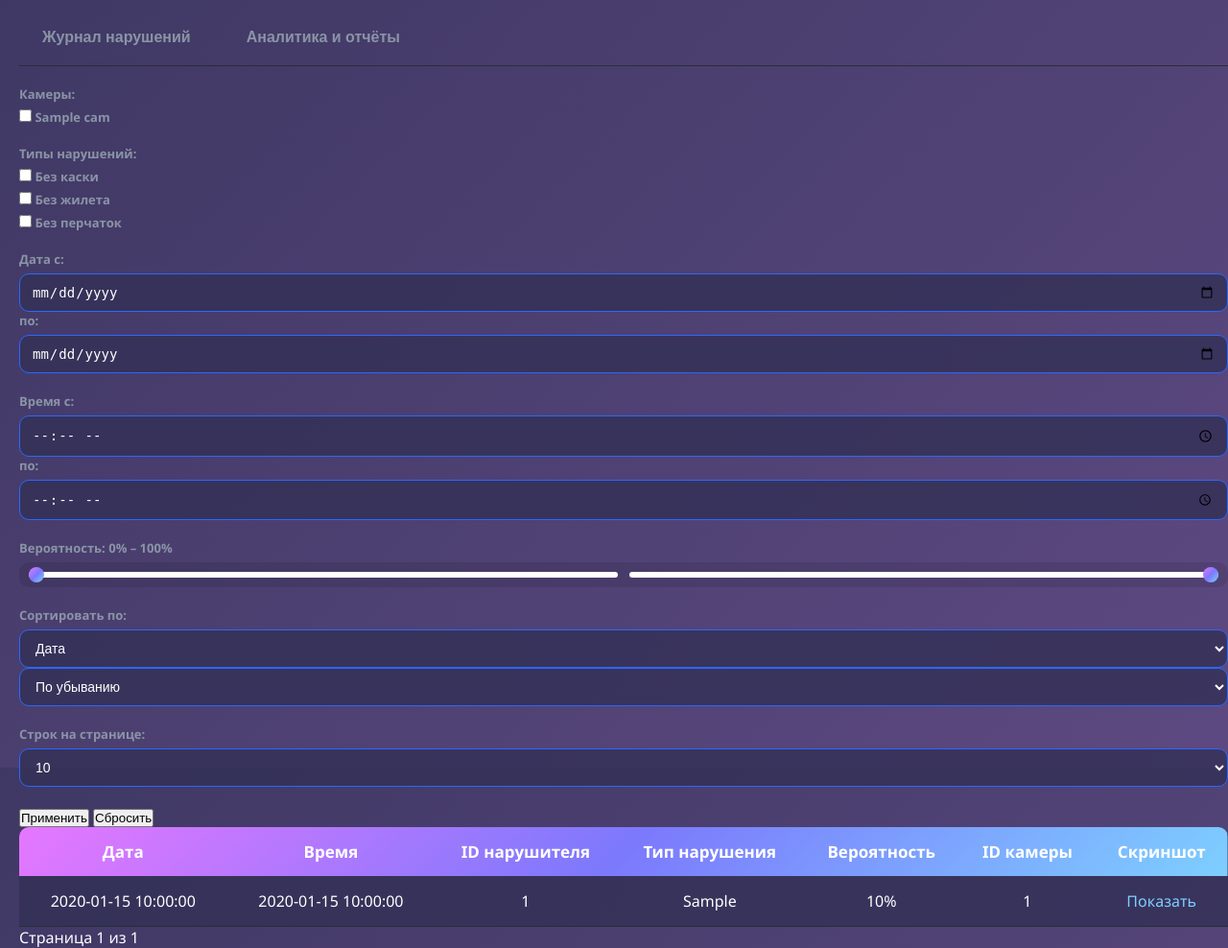
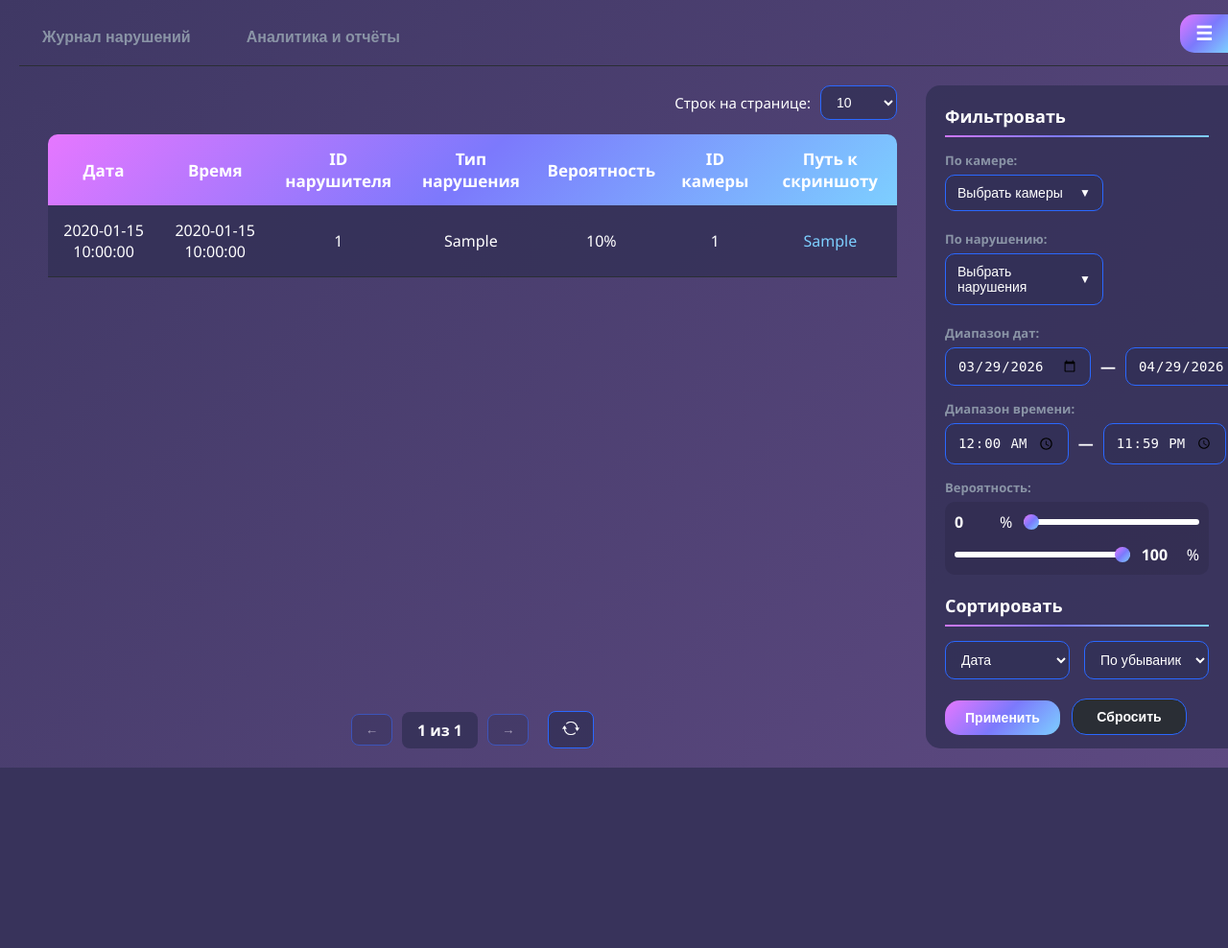
Before and after one commit to Slava-Malygina/Computer-vision-system-for-PPE-monitoring, a Flask app: template PPE_detection/web/templates/journal.html in a window 1280 px wide. Shown: the whole page at 96% size. After the commit the page ends 800 px from the top, so only its background shows below. Run offline with Flask 3, Linux system fonts and the light colour scheme; the template is opened without the code that fills it: most values are stand-ins (such as "Sample title", 1, 10 or a date in 2020).

Commit message:
- Merged 01/05/2026 into main
Signed-off-by: RayEi <storozhenko.vicktoria@yandex.ru>

```diff
--- a/PPE_detection/web/app.py
+++ b/PPE_detection/web/app.py
@@ -4,7 +4,7 @@ from pathlib import Path
 sys.path.insert(0, str(Path(__file__).parent.parent))
 
 from flask import Flask, request, render_template, url_for, redirect
-from database.sqlite_logger import SQLiteLogger
+from modules.database.sqlite_logger import SQLiteLogger
 
 DB_PATH = Path(__file__).parent.parent / "logs" / "violations.db"
 app = Flask(__name__)
@@ -66,11 +66,45 @@ def journal():
         **filters
     )
 
+
     count_filters = {k: v for k, v in filters.items() if k not in ('sort_by', 'sort_order')}
     total = logger.get_violations_count(**count_filters)
 
     total_pages = (total + per_page - 1) // per_page if total > 0 else 1
     all_cameras = get_unique_camera_ids()
+
+    print("\n" + "=" * 50)
+    print("СТАТИСТИКА ПО БД:")
+
+    # Проверяем все уникальные типы нарушений
+    conn = logger.connection
+    cursor = conn.cursor()
+
+    cursor.execute("SELECT DISTINCT violation_type, COUNT(*) as cnt FROM violations GROUP BY violation_type")
+    types_stats = cursor.fetchall()
+    for row in types_stats:
+        print(f"  {row['violation_type']}: {row['cnt']} записей")
+
+    # Проверяем записи за 30 апреля
+    cursor.execute("SELECT date, violation_type, camera_id FROM violations WHERE date = '2026-04-30' LIMIT 20")
+    april_30 = cursor.fetchall()
+    print(f"\nЗаписи за 2026-04-30 (первые 20):")
+    for row in april_30:
+        print(f"  {row['date']} | {row['violation_type']} | {row['camera_id']}")
+
+    # Проверяем, есть ли no_helmet в принципе
+    cursor.execute("SELECT COUNT(*) as cnt FROM violations WHERE violation_type = 'no_helmet'")
+    no_helmet_count = cursor.fetchone()['cnt']
+    print(f"\nВсего записей с no_helmet: {no_helmet_count}")
+
+    if no_helmet_count > 0:
+        cursor.execute("SELECT date, time, camera_id FROM violations WHERE violation_type = 'no_helmet' LIMIT 5")
+        samples = cursor.fetchall()
+        print("Примеры записей с no_helmet:")
+        for row in samples:
+            print(f"  {row['date']} {row['time']} | {row['camera_id']}")
+
+    print("=" * 50 + "\n")
 
     return render_template(
         'journal.html',
--- a/PPE_detection/web/static/css/style.css
+++ b/PPE_detection/web/static/css/style.css
@@ -54,7 +54,8 @@ body {
 
 
 .table-wrapper {
-    flex: 5;
+    flex: 1;
+    min-width: 0;
     background: transparent;
     border-radius: 15px;
     padding-left: 30px;
@@ -65,7 +66,7 @@ body {
 }
 
 .right-panel {
-    flex: 2;
+    flex: 0 0 25%;
     background: rgba(50, 48, 85, 0.8);
     border-radius: 15px 0 0 15px;
     padding: 20px;
--- a/PPE_detection/web/templates/journal.html
+++ b/PPE_detection/web/templates/journal.html
@@ -1,166 +1,151 @@
 {% extends "base.html" %}
 
 {% block content %}
-<div class="filters-panel">
-    <form method="get" action="{{ url_for('journal') }}" id="filter-form">
+
+<button id="toggle-panel-btn" class="btn-toggle-fixed">☰</button>
+<div class="main-layout">
+    <div class="table-wrapper" id="table-wrapper">
+        <div class="per-page-selector top">
+            <label>Строк на странице:</label>
+            <select id="per-page">
+                <option value="10" {% if per_page == 10 %}selected{% endif %}>10</option>
+                <option value="25" {% if per_page == 25 %}selected{% endif %}>25</option>
+                <option value="50" {% if per_page == 50 %}selected{% endif %}>50</option>
+                <option value="100" {% if per_page == 100 %}selected{% endif %}>100</option>
+            </select>
+        </div>
+       <div class="table-scroll-container">
+        <table class="violations-table">
+            <thead>
+                <tr>
+                    <th>Дата</th>
+                    <th>Время</th>
+                    <th>ID нарушителя</th>
+                    <th>Тип нарушения</th>
+                    <th>Вероятность</th>
+                    <th>ID камеры</th>
+                    <th>Путь к скриншоту</th>
+                </tr>
+            </thead>
+                <tbody id="violations-tbody">
+                    {% for v in violations %}
+                    <tr data-camera="{{ v.camera_id }}" data-type="{{ v.violation_type }}">
+                        <td>{{ v.date }}</td>
+                        <td>{{ v.time }}</td>
+                        <td>{{ v.human_id }}</td>
+                        <td>{{ v.violation_type }}</td>
+                        <td>{{ "%.0f"|format(v.confidence * 100) }}%</td>
+                        <td>{{ v.camera_id }}</td>
+                        <td><a href="{{ v.screenshot_path }}" target="_blank">{{ v.screenshot_path }}</a></td>
+                    </tr>
+                    {% endfor %}
+                </tbody>
+        </table>
+        </div>
+        <div class="pagination-panel bottom">
+            <div class="pagination-controls">
+                <button id="prev-page" {% if page <= 1 %}disabled{% endif %}>←</button>
+                <span id="page-info">{{ page }} из {{ total_pages }}</span>
+                <button id="next-page" {% if page >= total_pages %}disabled{% endif %}>→</button>
+            </div>
+            <button id="refresh-btn" class="refresh-btn">
+                <img src="{{ url_for('static', filename='icons/refresh_icn.png') }}" alt="Обновить" style="width: 18px; height: 18px;">
+            </button>
+        </div>
+    </div>
+
+    <div class="right-panel" id="right-panel">
+
+        <div class="filter-section">
+            <h3>Фильтровать</h3>
+
             <div class="filter-group">
-            <label>Камеры:</label>
-            <div class="check-group">
-                {% for cam in all_cameras %}
-                <label>
-                    <input type="checkbox" name="camera_id" value="{{ cam }}" {% if filters.camera_id and cam in filters.camera_id %}checked{% endif %}>
-                    {{ cam }}
-                </label>
-                {% endfor %}
+                <label>По камере:</label>
+                <div class="dropdown-checkbox">
+                    <button type="button" class="dropdown-btn" id="camera-dropdown-btn">
+                        Выбрать камеры <span class="arrow">▼</span>
+                    </button>
+                    <div class="dropdown-content" id="camera-dropdown">
+                        <label><input type="checkbox" value="rtsp://localhost:8554/stream1" checked> rtsp://localhost:8554/stream1</label>
+                        <label><input type="checkbox" value="rtsp://localhost:8554/stream2" checked> rtsp://localhost:8554/stream2</label>
+                        <label><input type="checkbox" value="rtsp://localhost:8554/stream3" checked> rtsp://localhost:8554/stream3</label>
+                        <label><input type="checkbox" value="rtsp://localhost:8554/stream4" checked> rtsp://localhost:8554/stream4</label>
+
+                        <label><input type="checkbox" value="other" checked id="other-cameras-checkbox"> Другое (веб-камера, видео и т.д.)</label>
+                    </div>
                 </div>
             </div>
 
             <div class="filter-group">
-            <label>Типы нарушений:</label>
-            <div class="check-group">
-                <label><input type="checkbox" name="violation_type" value="no_helmet" {% if filters.violation_type and 'no_helmet' in filters.violation_type %}checked{% endif %}> Без каски</label>
-                <label><input type="checkbox" name="violation_type" value="no_vest" {% if filters.violation_type and 'no_vest' in filters.violation_type %}checked{% endif %}> Без жилета</label>
-                <label><input type="checkbox" name="violation_type" value="no_gloves" {% if filters.violation_type and 'no_gloves' in filters.violation_type %}checked{% endif %}> Без перчаток</label>
+                <label>По нарушению:</label>
+                <div class="dropdown-checkbox">
+                    <button type="button" class="dropdown-btn" id="violation-dropdown-btn">
+                        Выбрать нарушения <span class="arrow">▼</span>
+                    </button>
+                    <div class="dropdown-content" id="violation-dropdown">
+                        <label><input type="checkbox" value="Без каски" checked> Без каски</label>
+                        <label><input type="checkbox" value="Без жилета" checked> Без жилета</label>
+                        <label><input type="checkbox" value="Без перчаток" checked> Без перчаток</label>
+                    </div>
+                </div>
+            </div>
+
+
+            <div class="filter-group date-range-group">
+                <label>Диапазон дат:</label>
+                <div class="date-range-row">
+                    <input type="date" id="date-from" value="2026-03-29">
+                    <span>—</span>
+                    <input type="date" id="date-to" value="2026-04-29">
+                </div>
+            </div>
+
+            <div class="filter-group time-range-group">
+                <label>Диапазон времени:</label>
+                <div class="time-range-row">
+                    <input type="time" id="time-from" value="00:00">
+                    <span>—</span>
+                    <input type="time" id="time-to" value="23:59">
                 </div>
             </div>
 
             <div class="filter-group">
-            <label>Дата с:</label>
-            <input type="date" name="date_from" value="{{ filters.start_date or '' }}">
-            <label>по:</label>
-            <input type="date" name="date_to" value="{{ filters.end_date or '' }}">
+                <label>Вероятность:</label>
+                <div class="range-slider">
+                    <span id="prob-min-value">0</span>%
+                    <input type="range" id="prob-min" min="0" max="100" value="0">
+                    <input type="range" id="prob-max" min="0" max="100" value="100">
+                    <span id="prob-max-value">100</span>%
                 </div>
-
-        <div class="filter-group">
-            <label>Время с:</label>
-            <input type="time" name="time_from" value="{{ filters.start_time or '' }}">
-            <label>по:</label>
-            <input type="time" name="time_to" value="{{ filters.end_time or '' }}">
-        </div>
-
-        <div class="filter-group">
-            <label>Вероятность:
-                <span id="min-val">{{ (filters.min_confidence or 0) * 100 }}</span>% –
-                <span id="max-val">{{ (filters.max_confidence or 100) * 100 }}</span>%
-            </label>
-            <div class="range-slider">
-                <input type="range" name="min_confidence" id="min-conf" min="0" max="100" step="1" value="{{ (filters.min_confidence or 0) * 100 }}">
-                <input type="range" name="max_confidence" id="max-conf" min="0" max="100" step="1" value="{{ (filters.max_confidence or 100) * 100 }}">
             </div>
         </div>
 
-        <div class="filter-group">
-            <label>Сортировать по:</label>
-            <select name="sort_by">
-                <option value="date" {{ 'selected' if filters.sort_by == 'date' else '' }}>Дата</option>
-                <option value="time" {{ 'selected' if filters.sort_by == 'time' else '' }}>Время</option>
-                <option value="confidence" {{ 'selected' if filters.sort_by == 'confidence' else '' }}>Вероятность</option>
+        <div class="filter-section">
+            <h3>Сортировать</h3>
+            <div class="filter-group sort-group">
+                <select id="sort-field">
+                    <option value="date">Дата</option>
+                    <option value="time">Время</option>
+                    <option value="confidence">Вероятность</option>
                 </select>
-            <select name="sort_order">
-                <option value="DESC" {{ 'selected' if filters.sort_order == 'DESC' else '' }}>По убыванию</option>
-                <option value="ASC" {{ 'selected' if filters.sort_order == 'ASC' else '' }}>По возрастанию</option>
+                <select id="sort-order">
+                    <option value="DESC">По убыванию</option>
+                    <option value="ASC">По возрастанию</option>
                 </select>
             </div>
-
-        <div class="filter-group">
-            <label>Строк на странице:</label>
-            <select name="per_page">
-                <option value="10" {{ 'selected' if per_page == 10 else '' }}>10</option>
-                <option value="25" {{ 'selected' if per_page == 25 else '' }}>25</option>
-                <option value="50" {{ 'selected' if per_page == 50 else '' }}>50</option>
-                <option value="100" {{ 'selected' if per_page == 100 else '' }}>100</option>
-            </select>
         </div>
 
-        <div class="filter-actions">
-            <button type="submit">Применить</button>
-            <button type="reset" id="reset-btn">Сбросить</button>
+        <div class="filter-buttons">
+            <button id="apply-filters" class="btn-primary">Применить</button>
+            <button id="reset-filters" class="btn-secondary">Сбросить</button>
         </div>
-    </form>
     </div>
+</div>
+<script src="{{ url_for('static', filename='js/journal.js') }}"></script>
+<script>
 
-<div class="table-container">
-    <table class="violations-table">
-        <thead>
-            <tr>
-                <th>Дата</th><th>Время</th><th>ID нарушителя</th>
-                <th>Тип нарушения</th><th>Вероятность</th><th>ID камеры</th>
-                <th>Скриншот</th>
-            </tr>
-        </thead>
-        <tbody>
-            {% for v in violations %}
-            <tr>
-                <td>{{ v.date }}</td>
-                <td>{{ v.time }}</td>
-                <td>{{ v.human_id }}</td>
-                <td>
-                    {% if v.violation_type == 'no_helmet' %}Без каски
-                    {% elif v.violation_type == 'no_vest' %}Без жилета
-                    {% elif v.violation_type == 'no_gloves' %}Без перчаток
-                    {% else %}{{ v.violation_type }}
-                    {% endif %}
-                </td>
-                <td>{{ "%.0f"|format(v.confidence * 100) }}%</td>
-                <td>{{ v.camera_id }}</td>
-                <td>
-                    {% if v.screenshot_path %}
-                        <a href="{{ url_for('serve_violation', filename=v.screenshot_path) }}" target="_blank">Показать</a>
-                    {% else %}
-                        —
-                    {% endif %}
-                </td>
-            </tr>
-            {% else %}
-            <tr><td colspan="7" style="text-align: center;">Нет данных</td></tr>
-            {% endfor %}
-        </tbody>
-    </table>
-</div>
-
-<div class="pagination">
-    {% if page > 1 %}
-        <a href="{{ url_for('journal', page=page-1, **request.args) }}">← Назад</a>
-    {% endif %}
-    <span>Страница {{ page }} из {{ total_pages }}</span>
-    {% if page < total_pages %}
-        <a href="{{ url_for('journal', page=page+1, **request.args) }}">Вперёд →</a>
-    {% endif %}
-</div>
-
-<script>
-    document.addEventListener('DOMContentLoaded', function() {
-        const minSlider = document.getElementById('min-conf');
-        const maxSlider = document.getElementById('max-conf');
-        const minSpan = document.getElementById('min-val');
-        const maxSpan = document.getElementById('max-val');
-
-        function updateLabels() {
-            let min = parseInt(minSlider.value);
-            let max = parseInt(maxSlider.value);
-            if (min > max) { minSlider.value = max; min = max; }
-            if (max < min) { maxSlider.value = min; max = min; }
-            minSpan.innerText = min;
-            maxSpan.innerText = max;
-        }
-
-        minSlider.addEventListener('input', function() {
-            if (parseInt(minSlider.value) > parseInt(maxSlider.value)) maxSlider.value = minSlider.value;
-            updateLabels();
-        });
-        maxSlider.addEventListener('input', function() {
-            if (parseInt(maxSlider.value) < parseInt(minSlider.value)) minSlider.value = maxSlider.value;
-            updateLabels();
-        });
-        updateLabels();
-
-        const resetBtn = document.getElementById('reset-btn');
-        if (resetBtn) {
-            resetBtn.addEventListener('click', function(e) {
-                e.preventDefault();
-                window.location.href = window.location.pathname;
-            });
-        }
+    document.getElementById('per-page').addEventListener('change', function() {
+        window.location.href = "{{ url_for('journal') }}?per_page=" + this.value + "&" + new URLSearchParams(window.location.search).toString();
     });
 </script>
 {% endblock %}
```
Also changed, not shown: other parts of PPE_detection/web/static/css/style.css (+33 -0 lines), PPE_detection/web/static/js/journal.js (+232 -32 lines). Lines whose indentation alone changed are shown as unchanged.
